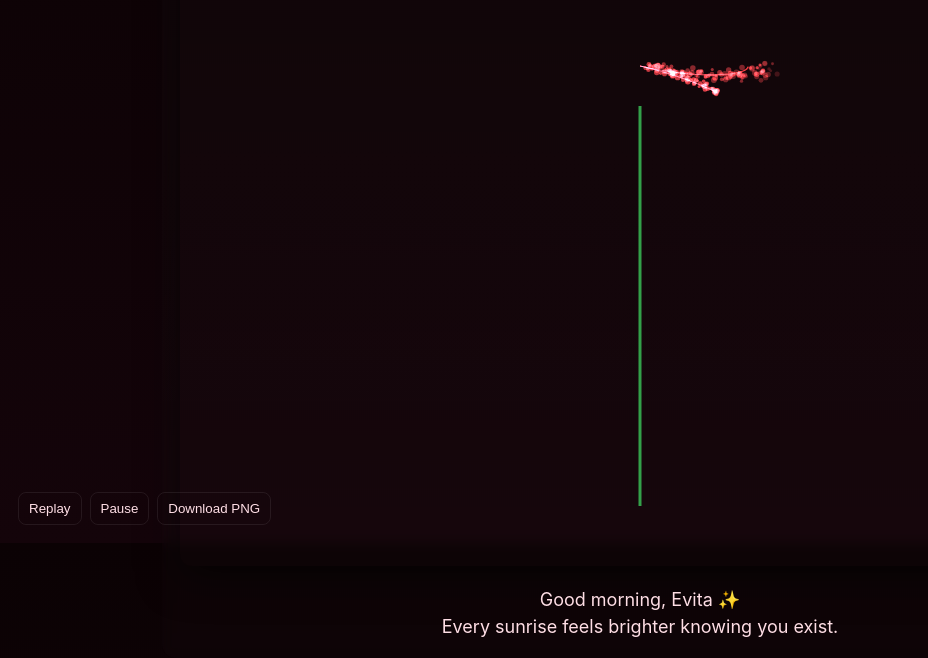
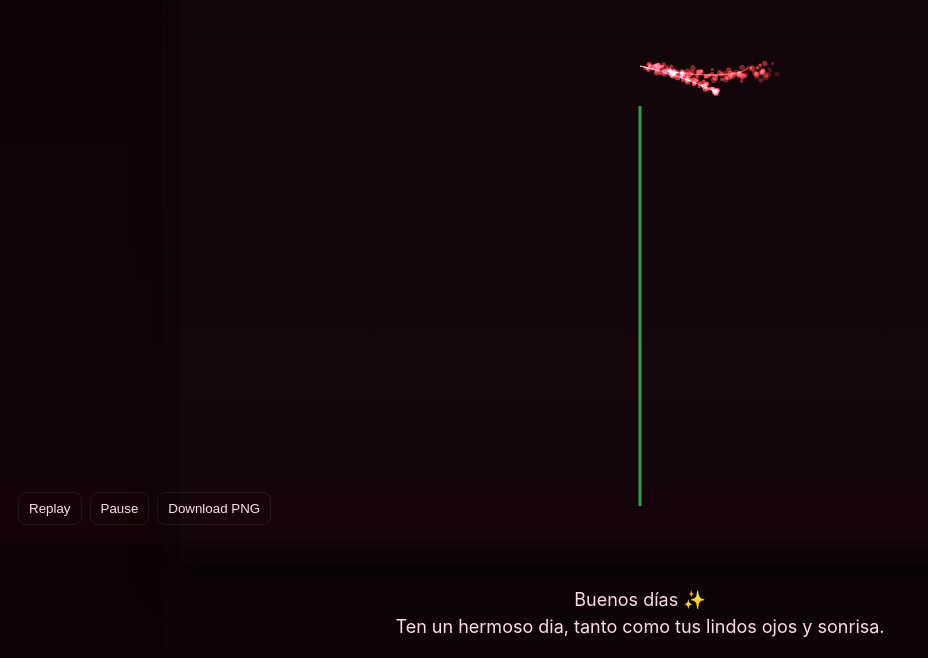
Before and after one commit to CarlosSaulCS/flor, a plain HTML site: page index.html in a window 1280 px wide. Shown: the part 257-915 px from the top of the page, without its empty margins (0-928 px from the left). Drawn offline with Linux system fonts and the light colour scheme; animation ran at ten frames a second.

Commit message:
Translate caption to Spanish and remove name

```diff
--- a/index.html
+++ b/index.html
@@ -19,8 +19,8 @@
 <body>
   <div class="wrap">
     <div class="card">
-      <canvas id="c"></canvas>
-      <div class="caption">Good morning, Evita ✨<br/>Every sunrise feels brighter knowing you exist.</div>
+  <canvas id="c"></canvas>
+  <div class="caption">Buenos días ✨<br/>Ten un hermoso dia, tanto como tus lindos ojos y sonrisa.</div>
     </div>
   </div>
   <div class="controls">
```
